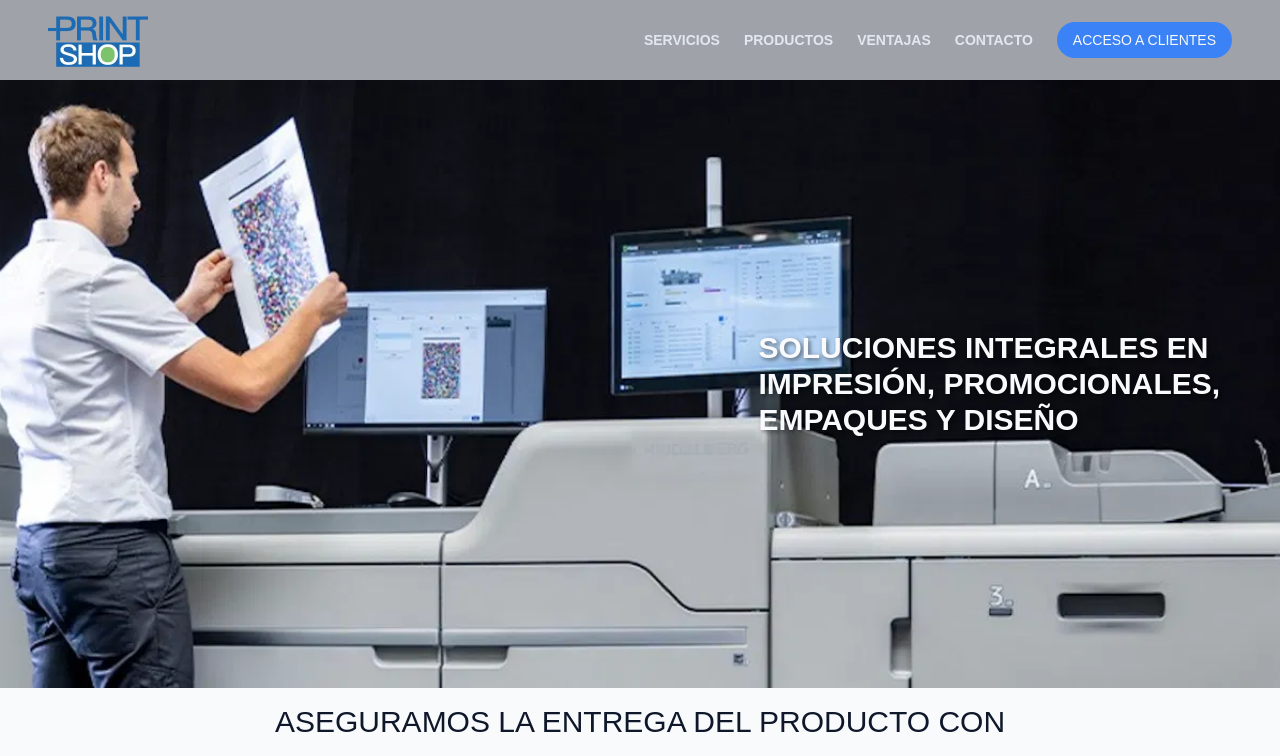
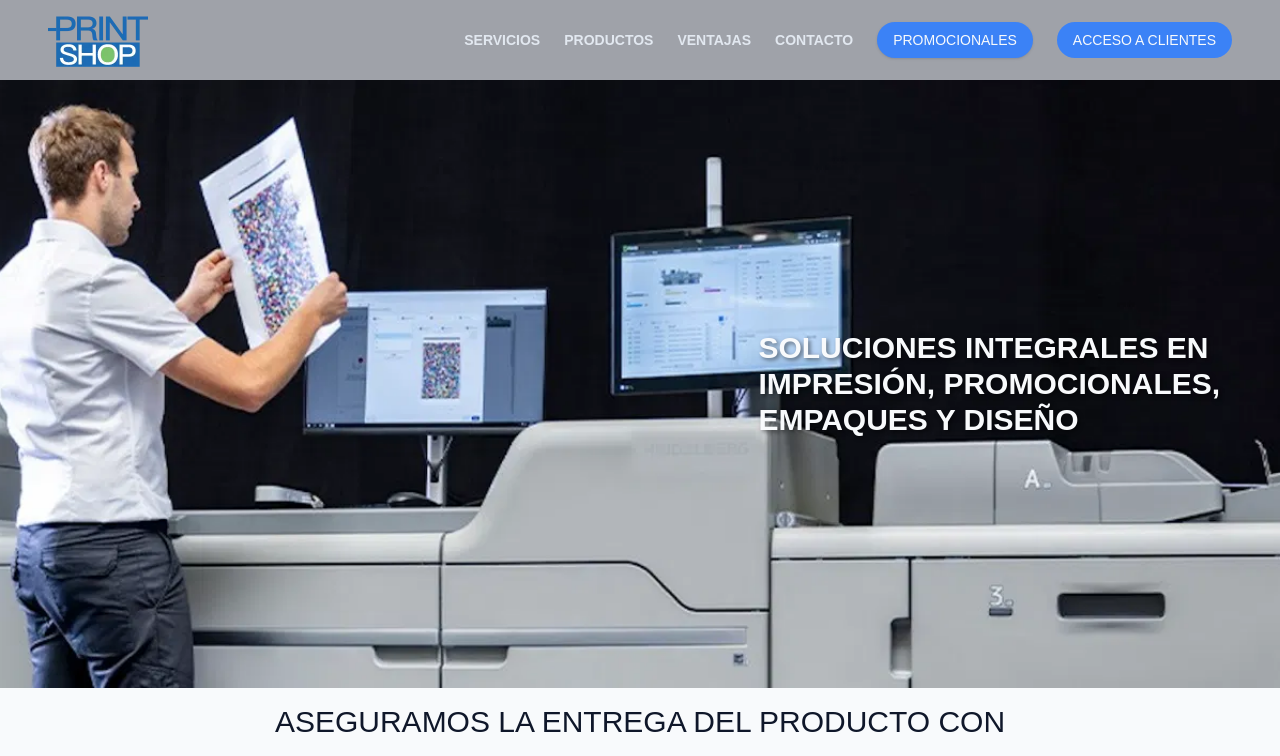
Before and after one commit to GreyCrossX/PRINTSHOPNEW, a Next.js app in the folder front2/: page / in a window 1280 px wide. Shown: the top 756 px of the page. Built offline with nearby package versions, Linux system fonts and the light colour scheme.

Commit message:
promocionales button

```diff
--- a/front2/src/components/landing/Header.jsx
+++ b/front2/src/components/landing/Header.jsx
@@ -84,20 +84,22 @@ export default function Header() {
                 >
                   VENTAJAS
                 </Link>
-                <Link
-                  href="/#Contacto"
-                  className="flex w-full items-center py-2 text-sm font-semibold"
-                  prefetch={false}
-                >
-                  CONTACTO
-                </Link>
-                <Link
-                  href="/order"
+                <Button
+                  onClick={() => {
+                    if (window.confirm("¿Deseas descargar el archivo promocionales?")) {
+                      const link = document.createElement("a");
+                      link.href = "https://cnmgxpktk9nbakz3.public.blob.vercel-storage.com/PROMOCIONALES%20PRINT%20SHOP%202025-plPfsnbiIBoR4dRIhsGWUBNftwoTAH.pdf";
+                      link.download = "PROMOCIONALES PRINT SHOP 2025.pdf";
+                      document.body.appendChild(link);
+                      link.click();
+                      document.body.removeChild(link);
+                    }
+                  }}
                   className="flex items-center w-full justify-center rounded-full bg-blue-500 px-4 py-2 text-sm font-semibold text-slate-50"
                   prefetch={false}
                 >
-                  ACCESO A CLIENTES
-                </Link>
+                  PROMOCIONALES
+                </Button>
               </nav>
             </SheetContent>
           </Sheet>
@@ -142,6 +144,22 @@ export default function Header() {
             >
               CONTACTO
             </Link>
+            <Button
+              onClick={() => {
+                if (window.confirm("¿Deseas descargar el archivo promocionales?")) {
+                  const link = document.createElement("a");
+                  link.href = "https://cnmgxpktk9nbakz3.public.blob.vercel-storage.com/PROMOCIONALES%20PRINT%20SHOP%202025-plPfsnbiIBoR4dRIhsGWUBNftwoTAH.pdf";
+                  link.download = "PROMOCIONALES PRINT SHOP 2025.pdf";
+                  document.body.appendChild(link);
+                  link.click();
+                  document.body.removeChild(link);
+                }
+              }}
+              className="inline-flex items-center justify-center rounded-full bg-blue-500 px-4 py-2 text-sm font-medium text-slate-50 transition-transform hover:scale-110 hover:bg-blue-600"
+              prefetch={false}
+            >
+              PROMOCIONALES
+            </Button>
             <Link
               href="/order"
               className="inline-flex items-center justify-center rounded-full bg-blue-500 px-4 py-2 text-sm font-medium text-slate-50 transition-transform hover:scale-110 hover:bg-blue-600"
@@ -153,5 +171,5 @@ export default function Header() {
         </div>
       </div>
     </header>
-  )
+  );
 }
```
Also changed, not shown: 1 other file (tests, documents, lock files or other folders).
